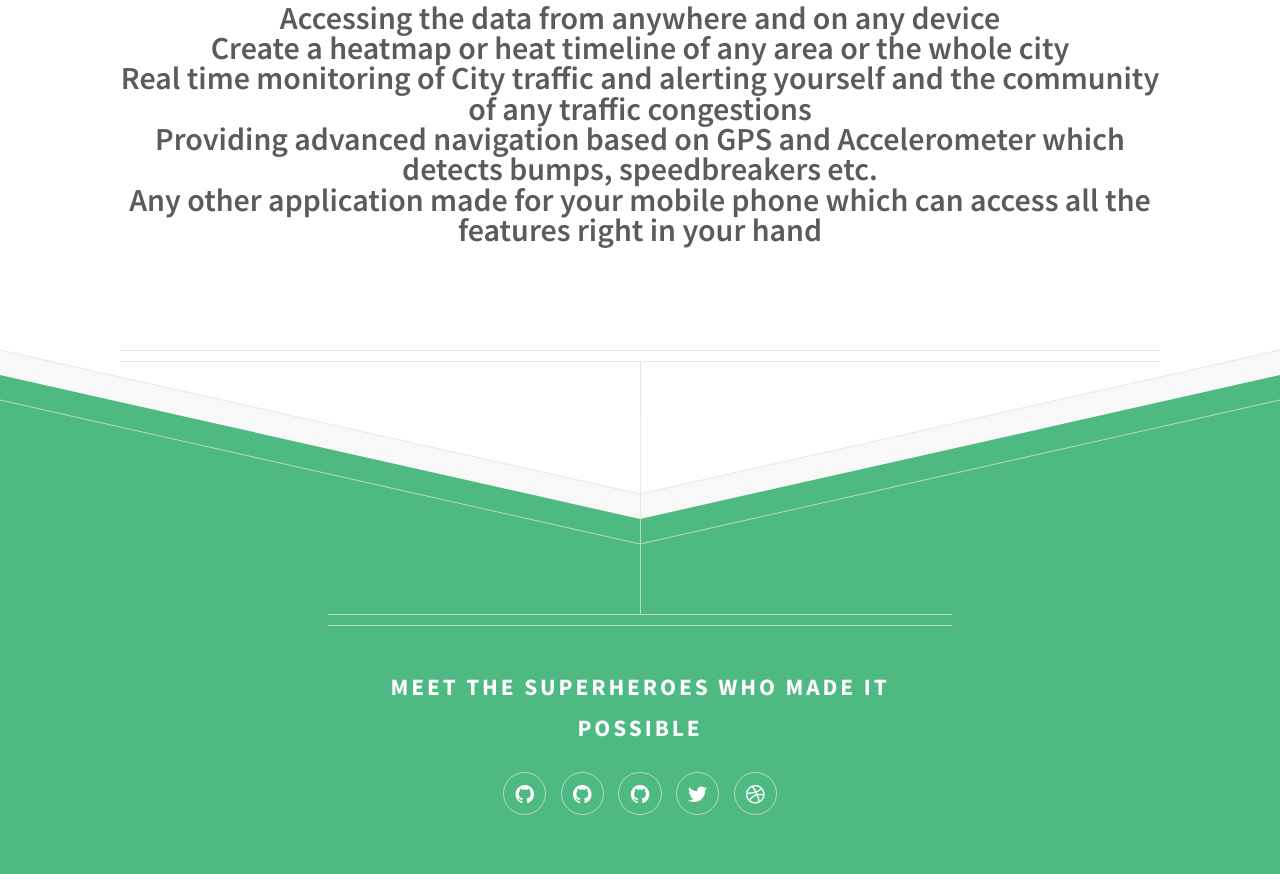
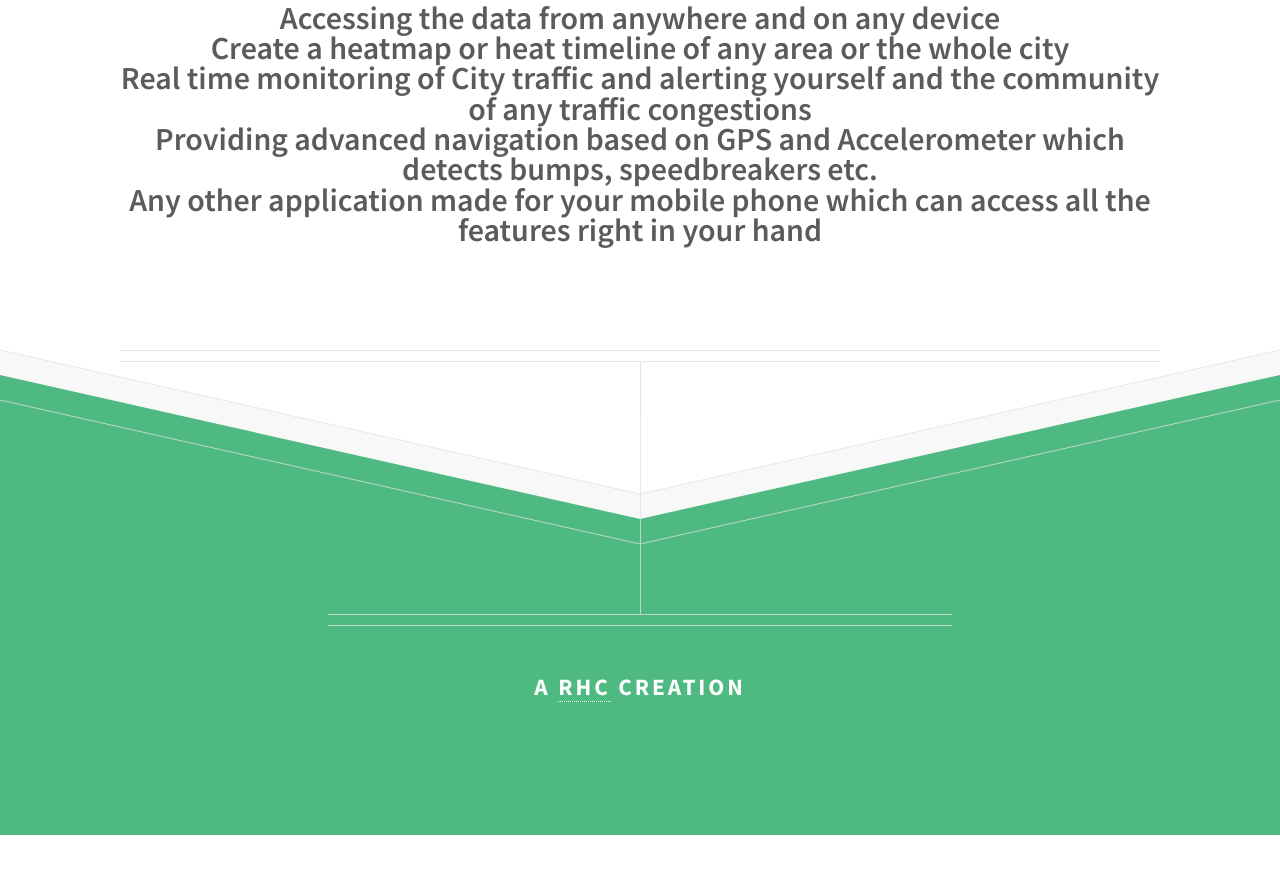
Before and after one commit to revealinghour/pune.io, a plain HTML site: page index.html in a window 1280 px wide. Shown: the part 3641-4515 px from the top of the page. After the commit the page ends 4476 px from the top, so only its background shows below. Drawn offline with nearby package versions, Linux system fonts and the light colour scheme.

Commit message:
Redo footer

```diff
--- a/index.html
+++ b/index.html
@@ -122,15 +122,8 @@
 				<div class="container 75%">
 
 					<header class="major last">
-						<h2>Meet the Superheroes who made it possible</h2>
+						<h2>A <a href="http://revealinghour.in">RHC</a> Creation</h2>
 					</header>
-					<ul class="icons">
-						<li><a href="https://github.com/mithileshd27" class="icon fa-github" target=_blank><span class="label">Mithilesh Domala</span></a></li>
-						<li><a href="https://github.com/tanmayee30" class="icon fa-github" target=_blank><span class="label">Tanmayee Mete</span></a></li>
-						<li><a href="https://github.com/RevealingHourCreations/pune.io" class="icon fa-github" target=_blank><span class="label">Github</span></a></li>
-						<li><a href="#" class="icon fa-twitter" target=_blank><span class="label">Twitter</span></a></li>
-						<li><a href="#" class="icon fa-dribbble" target=_blank><span class="label">Dribbble</span></a></li>
-					</ul>
 				</div>
 			</div>
 	</body>
```
